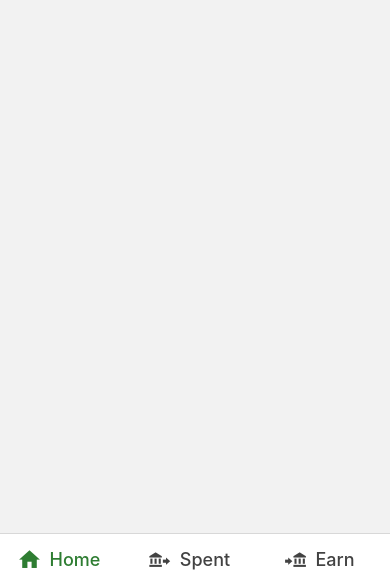
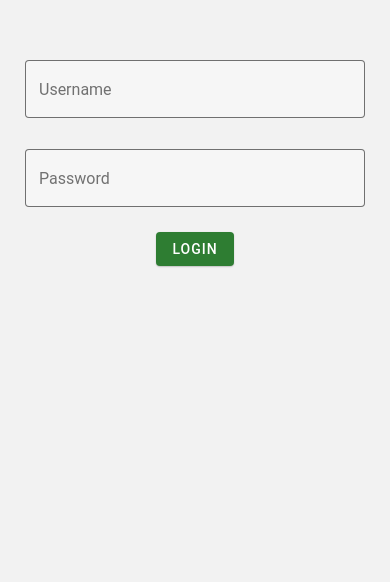
Before and after one commit to sathishk-hub/MyWallet, a React Native app: screen / in a window 390 px wide. Shown: the part 262-846 px from the top of the page. Built offline with nearby package versions, Linux system fonts and the light colour scheme.

Commit message:
login screen

```diff
--- a/App.tsx
+++ b/App.tsx
@@ -1,7 +1,7 @@
 import AppRoutes from './src/routes';
 import React from 'react';
 
-function App() {
+function App(): JSX.Element {
   return <AppRoutes />;
 }
 
--- a/babel.config.js
+++ b/babel.config.js
@@ -1,3 +1,4 @@
 module.exports = {
   presets: ['module:@react-native/babel-preset'],
+
 };
--- a/package.json
+++ b/package.json
@@ -10,6 +10,8 @@
     "test": "jest"
   },
   "dependencies": {
+    "@react-native-firebase/app": "^18.7.3",
+    "@react-native-firebase/auth": "^18.7.3",
     "@react-navigation/bottom-tabs": "^6.5.11",
     "@react-navigation/native": "^6.1.9",
     "@react-navigation/stack": "^6.3.20",
@@ -17,6 +19,7 @@
     "react": "18.2.0",
     "react-native": "0.73.1",
     "react-native-gesture-handler": "^2.14.0",
+    "react-native-paper": "^4.12.6",
     "react-native-safe-area-context": "^4.8.2",
     "react-native-screens": "^3.29.0",
     "react-native-vector-icons": "^10.0.3",
--- /dev/null
+++ b/src/pages/Login.tsx
@@ -0,0 +1,45 @@
+import {Button, TextInput} from 'react-native-paper';
+import {Text, View} from 'react-native';
+
+import AppColors from '../utils/AppColors';
+import React from 'react';
+import {SafeAreaView} from 'react-native-safe-area-context';
+
+function Login(): JSX.Element {
+  const [text, setText] = React.useState('');
+  const [password, setPassword] = React.useState('');
+
+  return (
+    <SafeAreaView style={{flex: 1, justifyContent: 'center'}}>
+      <View style={{marginHorizontal: 25}}>
+        <TextInput
+          mode="outlined"
+          label="Username"
+          value={text}
+          activeOutlineColor={AppColors.JapaneseLaurel}
+          placeholder="Enter your username"
+          onChangeText={text => setText(text)}
+        />
+        <TextInput
+          style={{marginTop: 25}}
+          activeOutlineColor={AppColors.JapaneseLaurel}
+          mode="outlined"
+          label="Password"
+          placeholder="Enter your password"
+          value={password}
+          onChangeText={text => setPassword(text)}
+        />
+        <View style={{marginTop: 25, alignItems: 'center'}}>
+          <Button
+            color={AppColors.JapaneseLaurel}
+            mode="contained"
+            onPress={() => console.log('Pressed')}>
+           <Text>Login</Text>
+          </Button>
+        </View>
+      </View>
+    </SafeAreaView>
+  );
+}
+
+export default Login;
--- a/src/routes/RootStack.tsx
+++ b/src/routes/RootStack.tsx
@@ -2,6 +2,7 @@ import {createStackNavigator} from '@react-navigation/stack';
 import React from 'react';
 import {type RootStackParams} from './RootStackParams';
 import BottomTab from './BottomTab';
+import Login from '../pages/Login';
 
 const Stack = createStackNavigator<RootStackParams>();
 
@@ -10,12 +11,16 @@ const routes: Array<React.ComponentProps<typeof Stack.Screen>> = [
     name: 'BottomTab',
     component: BottomTab,
   },
+  {
+    name: 'Login',
+    component: Login,
+  },
 ];
 
 function RootStack(): JSX.Element {
   return (
     <Stack.Navigator
-      initialRouteName="BottomTab"
+      initialRouteName="Login"
       screenOptions={{
         headerShown: false,
       }}>
```
Also changed, not shown: index.js (line endings or trailing spaces), 1 other file (tests, documents, lock files or other folders).
